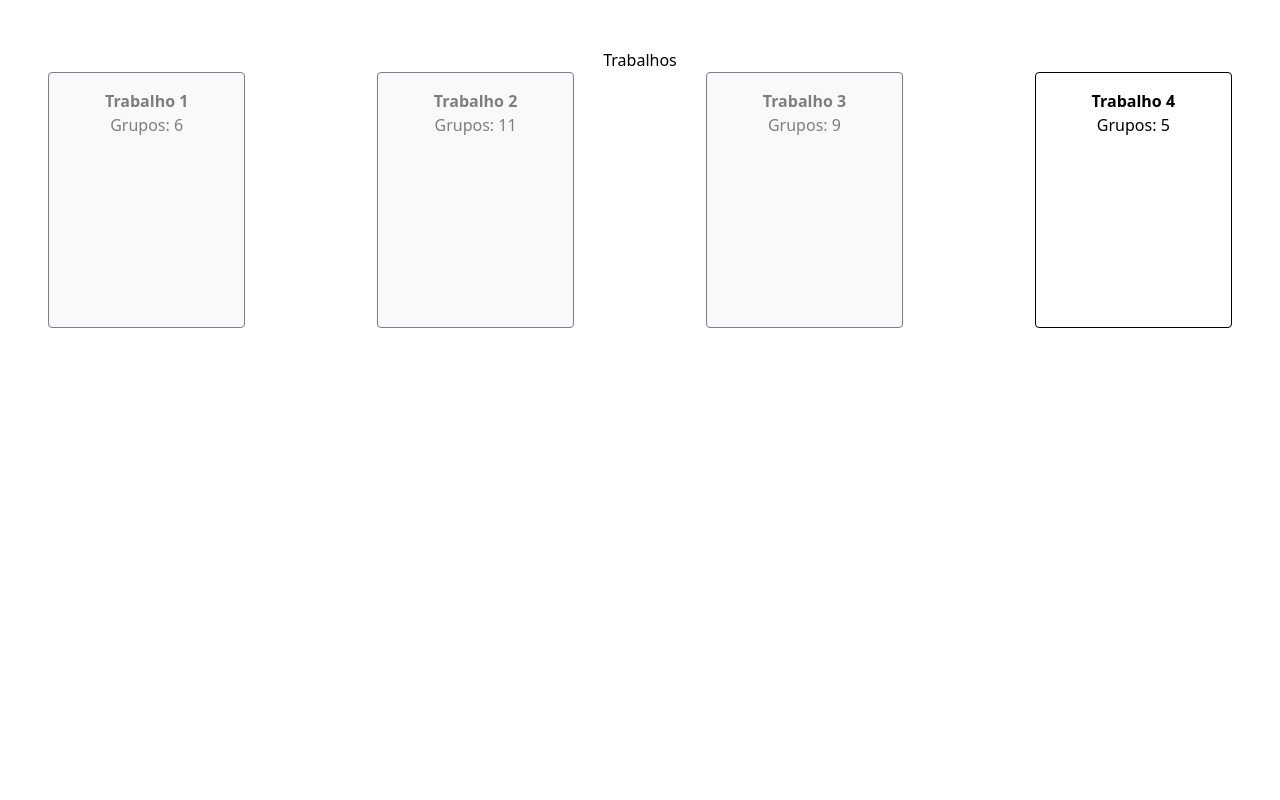
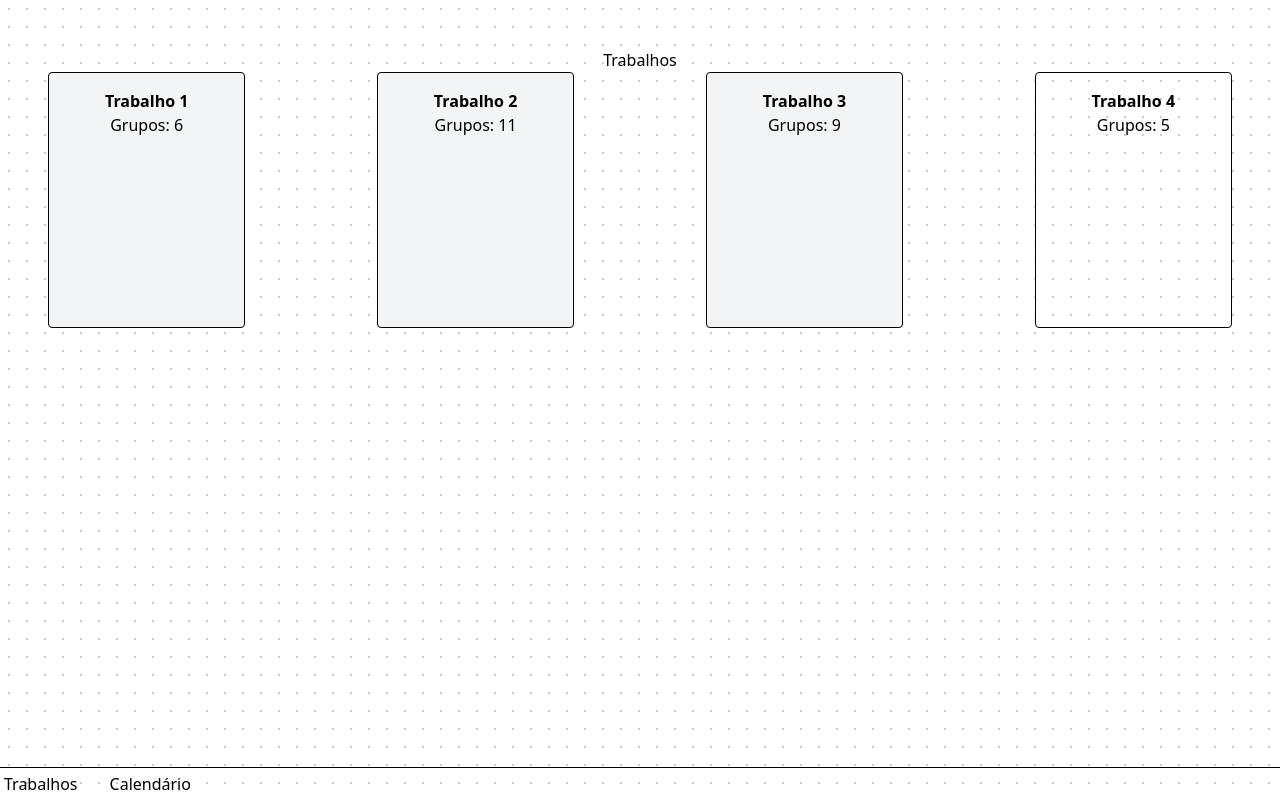
Before and after one commit to nathanmintegui/kermit, a SvelteKit app in the folder client/: page /trabalhos in a window 1280 px wide. Built offline with nearby package versions, Linux system fonts and the light colour scheme.

Commit message:
styles: add css background pattern on /trabalhos route

```diff
--- a/client/src/routes/trabalhos/+page.svelte
+++ b/client/src/routes/trabalhos/+page.svelte
@@ -1,18 +1,19 @@
 <script lang="ts">
 	import type { PageProps } from './$types';
+	import Footer from './components/Footer.svelte';
 
 	let { data }: PageProps = $props();
 
 	const trabalhos = data?.trabalhos;
 </script>
 
-<div class="flex flex-col items-center pt-12 min-h-[100%] prevent-select">
+<div id="page" class="flex flex-col items-center pt-12 min-h-[100%] prevent-select page-background">
 	<h1>Trabalhos</h1>
 
 	<div class="flex gap-12 flex-wrap w-screen justify-between px-12">
 		{#each trabalhos as trabalho}
 			<a href="/trabalhos/{trabalho.id}" class="border rounded-sm w-1/6 h-64 p-4 flex flex-col items-center
-			{!trabalho.emAndamento && 'bg-gray-100 opacity-50'}
+			{!trabalho.emAndamento && 'bg-gray-100'}
 			{trabalho.emAndamento && 'hover:border-2 hover:border-blue-600 hover:cursor-pointer'}
 			">
 				<p><strong>{trabalho.nome}</strong></p>
@@ -20,4 +21,13 @@
 			</a>
 		{/each}
 	</div>
+	<Footer/>
 </div>
+
+<style>
+    #page {
+        background-color: rgba(255, 255, 255, 1);
+        background-image: radial-gradient(rgba(0, 0, 0, 0.2) 0.9px, rgba(255, 255, 255, 1) 0.9px);
+        background-size: 18px 18px;
+    }
+</style>
--- /dev/null
+++ b/client/src/routes/trabalhos/components/Footer.svelte
@@ -0,0 +1,12 @@
+<script lang="ts">
+	const secoes = ['Trabalhos', 'Calendário'];
+
+</script>
+
+<div class="w-screen border-t absolute bottom-0 flex gap-5">
+	<div class="flex gap-5 p-1">
+		{#each secoes as secao }
+			<p class="hover:cursor-pointer hover:font-bold pr-3">{secao}</p>
+		{/each}
+	</div>
+</div>
```
